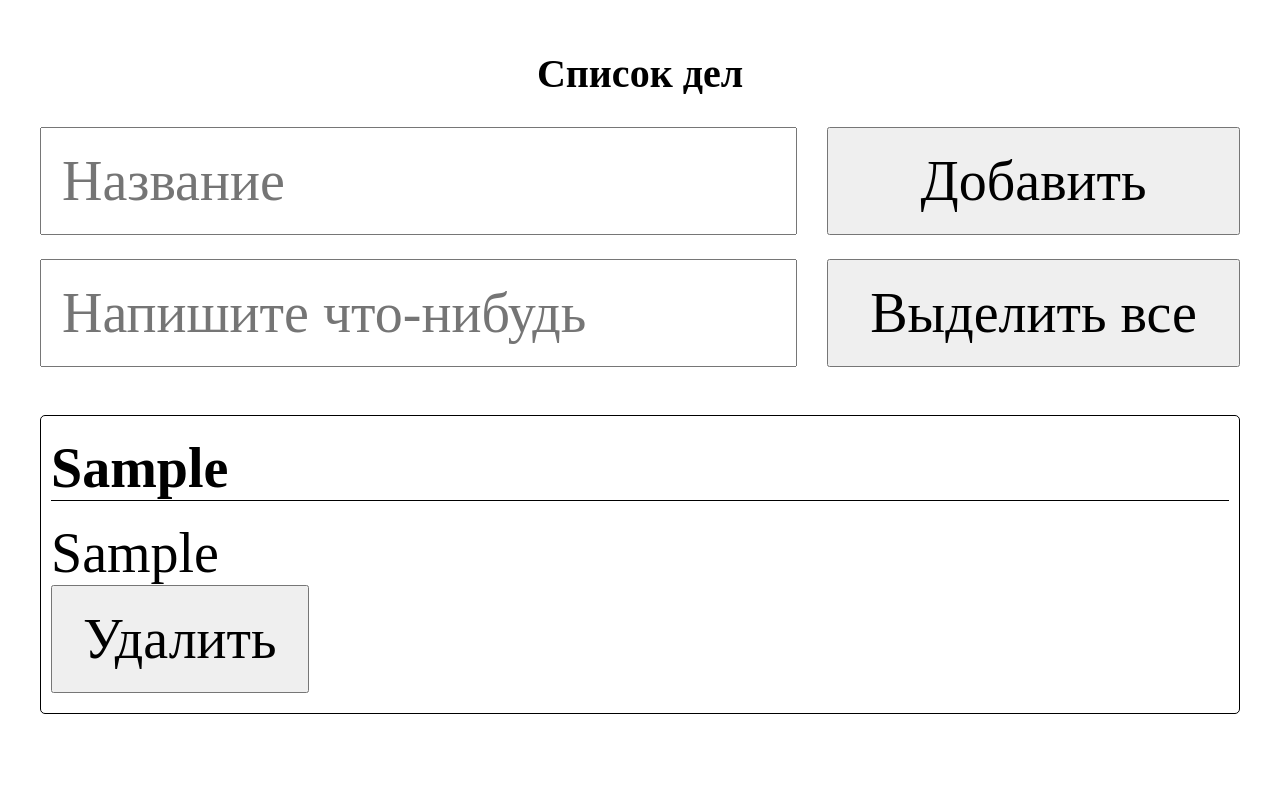
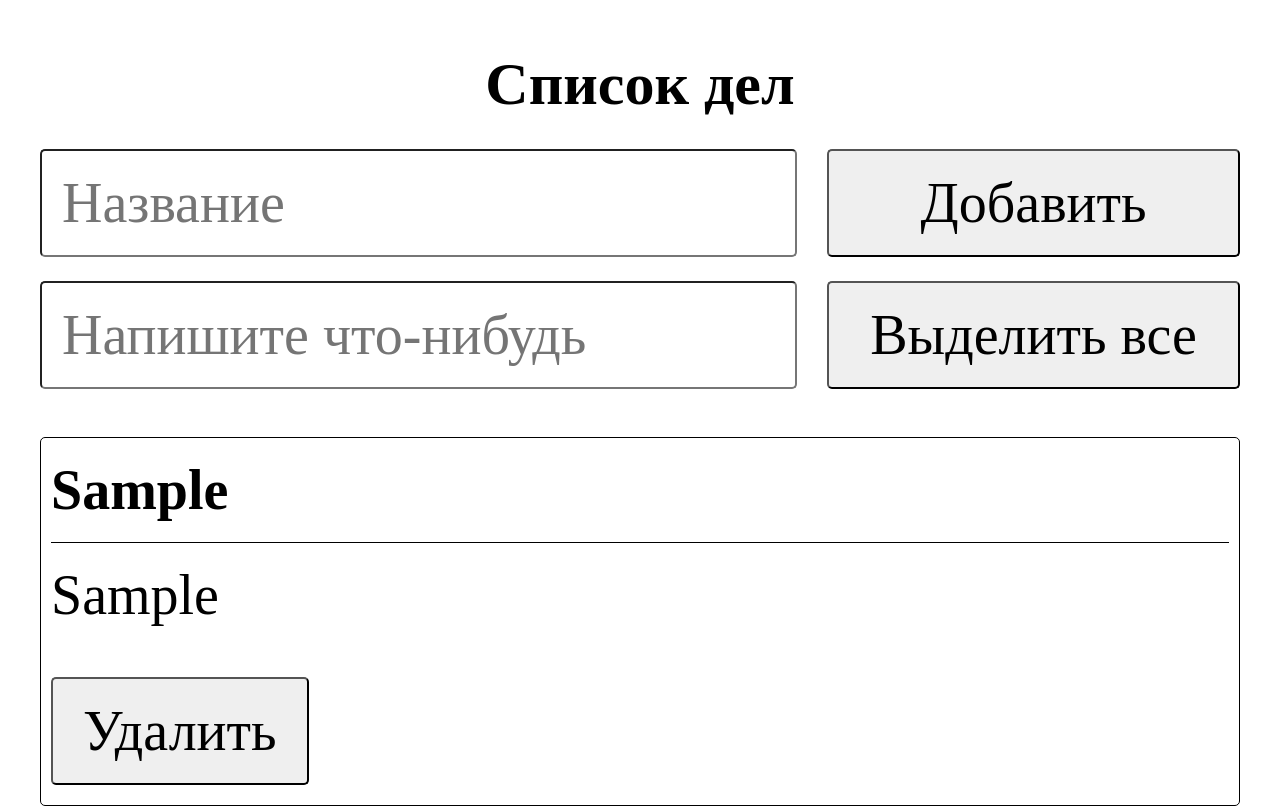
Before and after one commit to JohnPay345/to-do-list-app, a React (Create React App) app: page / in a window 1280 px wide. Both pictures are taken after typing "Sample", "Sample" into the empty fields and a click on the button "Добавить". Built offline with nearby package versions, Linux system fonts and the light colour scheme.

Commit message:
changed the styles for the components

```diff
--- a/src/App.module.css
+++ b/src/App.module.css
@@ -4,7 +4,7 @@ header {
 
 header h1 {
     text-align: center;
-    font-size: 40px;
+    font-size: 60px;
     margin-bottom: 30px;
 }
 
--- a/src/component/button/button.module.css
+++ b/src/component/button/button.module.css
@@ -1,4 +1,12 @@
 button {
     font-size: 3.5rem;
     padding: 20px 30px;
+    border-radius: 5px;
+    transition: all .5s ease-in;
 }
+
+button:active {
+    position: relative;
+    top: 3px;
+    border-color: #24a4e5;
+}
--- a/src/component/input/input.module.css
+++ b/src/component/input/input.module.css
@@ -2,4 +2,6 @@ input {
     font-size: 3.5rem;
     padding: 20px 20px;
     margin-right: 30px;
+    border-radius: 5px;
+    outline-color: #24a4e5;
 }
--- a/src/component/task/task.module.css
+++ b/src/component/task/task.module.css
@@ -8,9 +8,11 @@
 .task h3 {
   font-size: 3.5rem;
   border-bottom: 1px solid;
+  padding-bottom: 20px;
   margin-bottom: 20px;
 }
 
 .task p {
   font-size: 3.5rem;
+  margin-bottom: 50px;
 }
```
